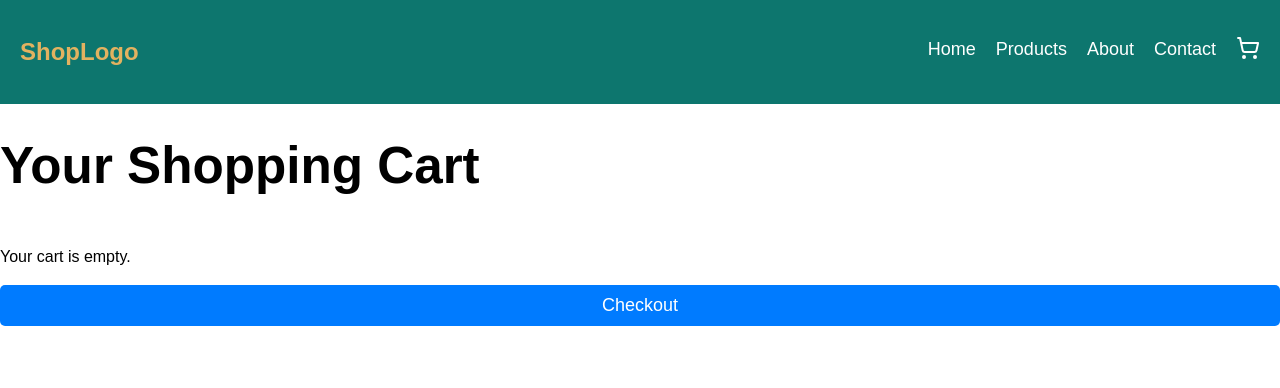
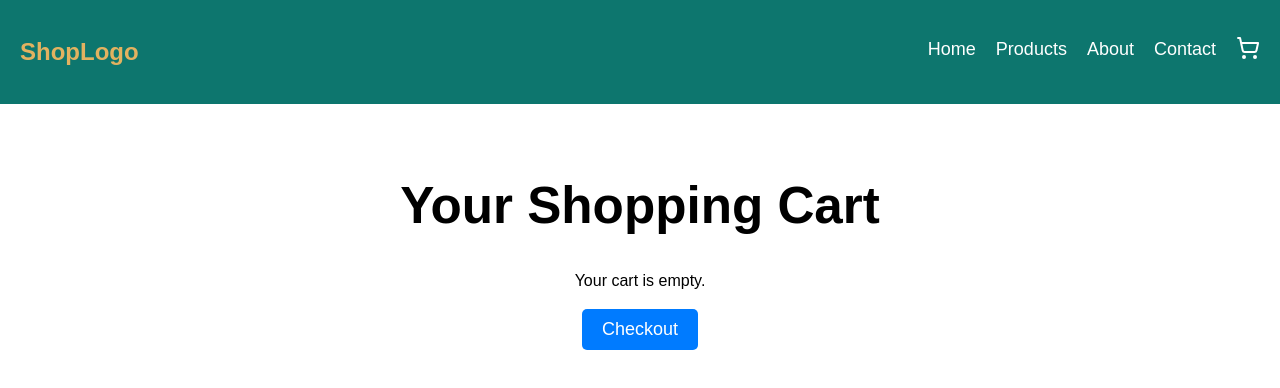
Before and after one commit to wnkinc/odin-shopping_cart, a React (Vite) app: page /shoppingCart in a window 1280 px wide. Shown: the top 388 px of the page. Built offline with nearby package versions, Linux system fonts and the light colour scheme.

Commit message:
Show cart number, ProductPage Only

```diff
--- a/src/App.jsx
+++ b/src/App.jsx
@@ -22,6 +22,11 @@ const App = () => {
     });
   };
 
+  const totalCartItems = cartItems.reduce(
+    (total, item) => total + item.count,
+    0
+  );
+
   const routes = [
     {
       path: "/",
@@ -30,11 +35,18 @@ const App = () => {
     },
     {
       path: "products",
-      element: <ProductPage handleAddToCart={handleAddToCart} />,
+      element: (
+        <ProductPage
+          handleAddToCart={handleAddToCart}
+          totalCartItems={totalCartItems}
+        />
+      ),
     },
     {
       path: "shoppingCart",
-      element: <ShoppingCart cartItems={cartItems} />,
+      element: (
+        <ShoppingCart cartItems={cartItems} totalCartItems={totalCartItems} />
+      ),
     },
   ];
 
--- a/src/components/ProductPage/ProductPage.jsx
+++ b/src/components/ProductPage/ProductPage.jsx
@@ -3,7 +3,7 @@ import { useState, useEffect } from "react";
 import Navbar from "../Navbar/Navbar";
 import styles from "./ProductPage.module.css";
 
-const ProductPage = ({ handleAddToCart }) => {
+const ProductPage = ({ handleAddToCart, totalCartItems }) => {
   const [products, setProducts] = useState([]);
   const [loading, setLoading] = useState(true); // Track loading state
   const [quantities, setQuantities] = useState({}); // Track quantities of products
@@ -60,7 +60,7 @@ const ProductPage = ({ handleAddToCart }) => {
 
   return (
     <div>
-      <Navbar />
+      <Navbar cartItemCount={totalCartItems} />
       <div className={styles.productGrid}>
         {products.map((product) => (
           <div className={styles.card} key={product.id}>
@@ -114,7 +114,8 @@ const ProductPage = ({ handleAddToCart }) => {
 };
 
 ProductPage.propTypes = {
-  handleAddToCart: PropTypes.func.isRequired, // Define PropTypes for handleAddToCart
+  handleAddToCart: PropTypes.func.isRequired,
+  totalCartItems: PropTypes.number.isRequired,
 };
 
 export default ProductPage;
--- a/src/components/ShoppingCart/ShoppingCart.jsx
+++ b/src/components/ShoppingCart/ShoppingCart.jsx
@@ -2,14 +2,15 @@ import PropTypes from "prop-types"; // Import PropTypes at the top
 import Navbar from "../Navbar/Navbar";
 import styles from "./ShoppingCart.module.css";
 
-const ShoppingCart = ({ cartItems }) => {
+const ShoppingCart = ({ cartItems, totalCartItems }) => {
   const handleCheckout = () => {
     alert("Proceeding to checkout");
   };
 
   return (
     <div className={styles.container}>
-      <Navbar />
+      <Navbar totalCartItems={totalCartItems} />
+      <div className={styles.cartSection}>
         <h1>Your Shopping Cart</h1>
         {cartItems.length > 0 ? (
           <ul className={styles.cartList}>
@@ -28,6 +29,7 @@ const ShoppingCart = ({ cartItems }) => {
           Checkout
         </button>
       </div>
+    </div>
   );
 };
 
@@ -44,7 +46,8 @@ ShoppingCart.propTypes = {
       count: PropTypes.number.isRequired,
       price: PropTypes.number.isRequired,
     })
-  ).isRequired, // Define PropTypes for cartItems
+  ).isRequired,
+  totalCartItems: PropTypes.number.isRequired,
 };
 
 export default ShoppingCart;
```
Lines whose indentation alone changed are shown as unchanged.
